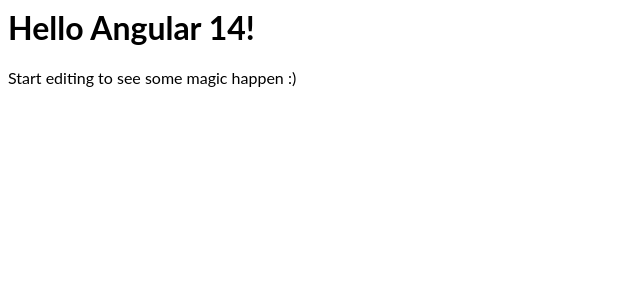
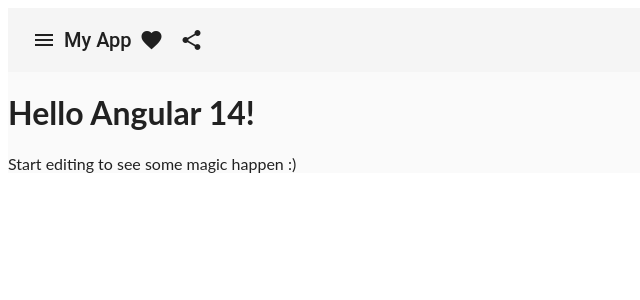
Before and after one commit to mindtech2014/angular-ivy-app, an Angular app: page / in a window 1280 px wide. Shown: the top 300 px of the page, without its empty margins (0-640 px from the left). Built offline with nearby package versions, Linux system fonts and the light colour scheme.

Commit message:
4 files modified, 1 added

```diff
--- a/src/app/app.component.html
+++ b/src/app/app.component.html
@@ -1,3 +1,16 @@
+<mat-toolbar>
+  <button mat-icon-button class="example-icon" aria-label="Example icon-button with menu icon">
+    <mat-icon>menu</mat-icon>
+  </button>
+  <span>My App</span>
+  <span class="example-spacer"></span>
+  <button mat-icon-button class="example-icon favorite-icon" aria-label="Example icon-button with heart icon">
+    <mat-icon>favorite</mat-icon>
+  </button>
+  <button mat-icon-button class="example-icon" aria-label="Example icon-button with share icon">
+    <mat-icon>share</mat-icon>
+  </button>
+</mat-toolbar>
 <hello name="{{ name }}"></hello>
 <p>
   Start editing to see some magic happen :)
--- a/src/app/app.module.ts
+++ b/src/app/app.module.ts
@@ -4,9 +4,11 @@
 
 import { AppComponent } from './app.component';
 import { HelloComponent } from './hello.component';
+import { NGMaterialModule } from './material-module/material-module';
+
 
 @NgModule({
-  imports:      [ BrowserModule, FormsModule ],
+  imports:      [ BrowserModule, FormsModule, NGMaterialModule ],
   declarations: [ AppComponent, HelloComponent ],
   bootstrap:    [ AppComponent ]
 })
--- a/src/index.html
+++ b/src/index.html
@@ -1 +1,5 @@
-<my-app>loading</my-app>
+
+<link href="https://fonts.googleapis.com/icon?family=Material+Icons&display=block" rel="stylesheet">
+<div class="mat-app-background basic-container">
+  <my-app>loading</my-app>
+</div>
--- a/src/styles.css
+++ b/src/styles.css
@@ -1 +1,2 @@
 /* Add application styles & imports to this file! */
+@import '~@angular/material/prebuilt-themes/indigo-pink.css';
```
Also changed, not shown: src/app/material-module/material-module.ts (added, +99 -0 lines).
